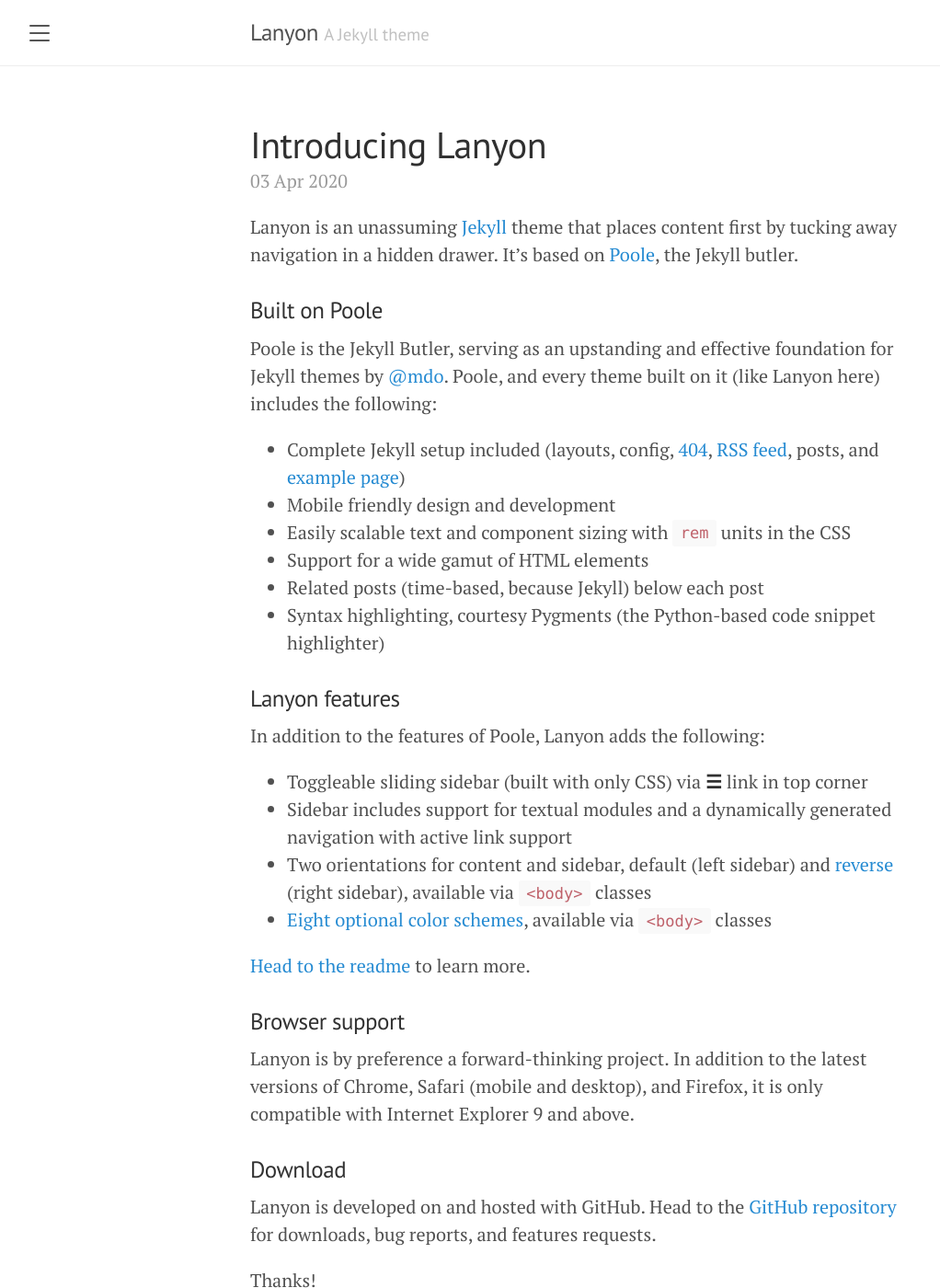
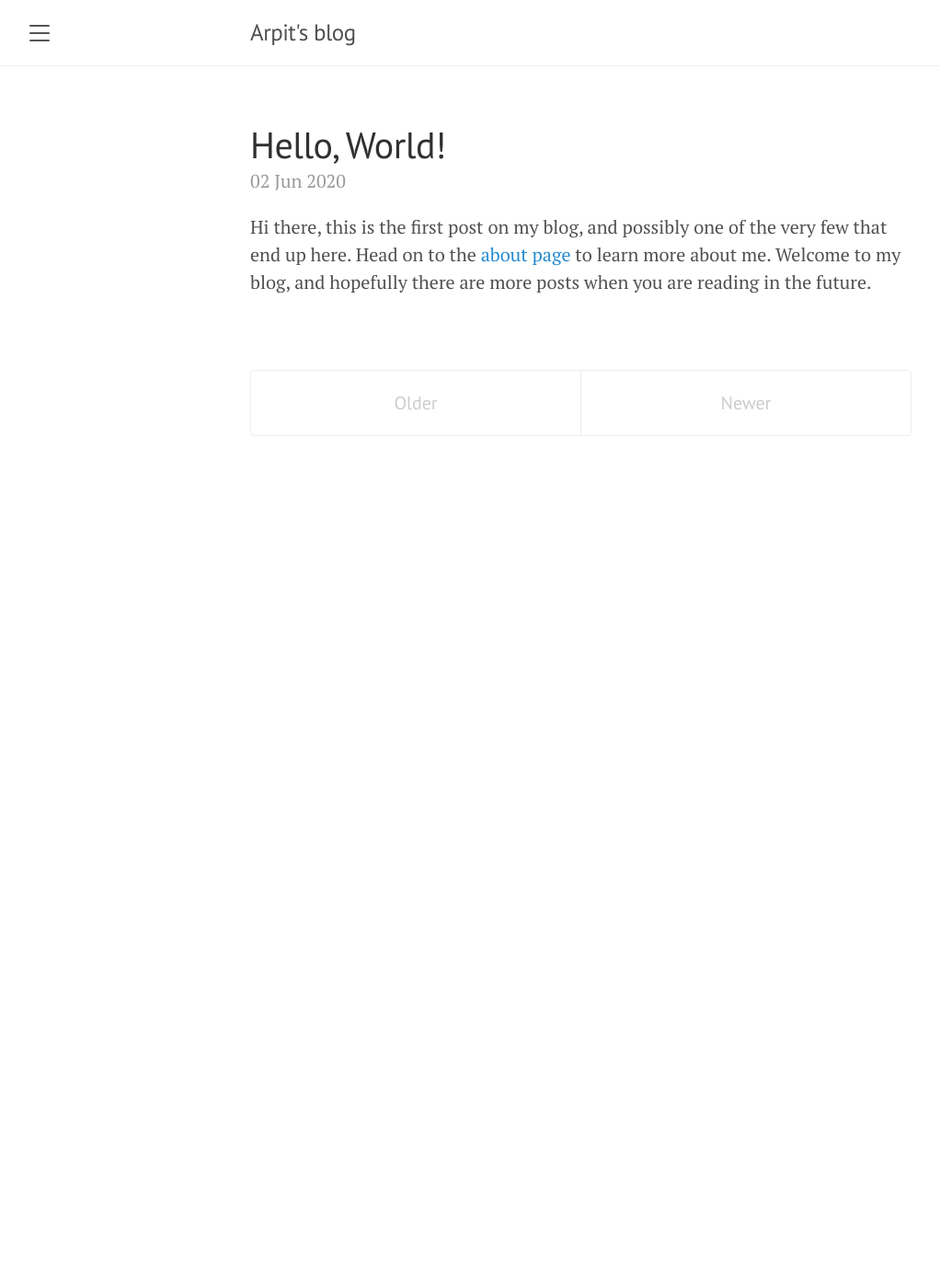
Before and after one commit to arpit-saxena/blog, a Jekyll site: the page built from index.html, in a window 1280 px wide and 1400 px high. Shown: the whole window at 92% size, without its empty margins (8-1030 px from the left). Built offline with Jekyll 4.4.1, drawn with Linux system fonts in a browser that asks for light colours; the list of posts is cut into pages by our own code; some of the changed text lies outside the part shown.

Commit message:
Remove Lanyon content; add intro post

```diff
--- /dev/null
+++ b/Gemfile
@@ -0,0 +1,5 @@
+source 'https://rubygems.org'
+
+gem 'jekyll'
+gem 'jekyll-paginate'
+gem 'jekyll-watch'
--- a/_config.yml
+++ b/_config.yml
@@ -1,17 +1,16 @@
 # Setup
-title:               Lanyon
-tagline:             'A Jekyll theme'
-description:         'A reserved <a href="https://jekyllrb.com" target="_blank">Jekyll</a> theme that places the utmost gravity on content with a hidden drawer. Made by <a href="https://twitter.com/mdo" target="_blank">@mdo</a>.'
-url:                 http://lanyon.getpoole.com
+title:               Arpit's blog
+description:         'A blog where I hopefully put things I find interesting'
+url:                 https://arpit-saxena.github.io
 baseurl:             ''
-paginate:            5
+paginate:            1
 permalink:           pretty
 
 # About/contact
 author:
-  name:              Mark Otto
-  url:               https://twitter.com/mdo
-  email:             markdotto@gmail.com
+  name:              Arpit Saxena
+  url:               https://github.com/arpit-saxena
+  email:             arpit.saxena2000@yahoo.in
 
 # Gems
 plugins:
@@ -19,4 +18,3 @@ plugins:
 
 # Custom vars
 version:             1.1.0
-google_analytics_id: #UA-XXXX-Y
--- a/_includes/head.html
+++ b/_includes/head.html
@@ -24,16 +24,5 @@
   <link rel="apple-touch-icon-precomposed" sizes="144x144" href="{{ '/public/apple-touch-icon-precomposed.png' | absolute_url }}">
   <link rel="shortcut icon" href="{{ '/public/favicon.ico' | absolute_url }}">
 
-  <link rel="alternate" type="application/rss+xml" title="RSS" href="{{ '/atom.xml' | absolute_url }}">
-
-  {% if site.google_analytics_id %}
-  <script>
-    (function(i,s,o,g,r,a,m){i['GoogleAnalyticsObject']=r;i[r]=i[r]||function(){
-    (i[r].q=i[r].q||[]).push(arguments)},i[r].l=1*new Date();a=s.createElement(o),
-    m=s.getElementsByTagName(o)[0];a.async=1;a.src=g;m.parentNode.insertBefore(a,m)
-    })(window,document,'script','//www.google-analytics.com/analytics.js','ga');
-    ga('create', '{{ site.google_analytics_id }}', 'auto');
-    ga('send', 'pageview');
-  </script>
-  {% endif %}
+  <link rel="alternate" type="application/rss+xml" title="RSS" href="{{ '/atom.xml' | absolute_url }}"
 </head>
--- a/_includes/sidebar.html
+++ b/_includes/sidebar.html
@@ -25,9 +25,6 @@
       {% endif %}
     {% endfor %}
 
-    <a class="sidebar-nav-item" href="{{ site.github.repo }}/archive/v{{ site.version }}.zip">Download</a>
-    <a class="sidebar-nav-item" href="{{ site.github.repo }}">GitHub project</a>
-    <span class="sidebar-nav-item">Currently v{{ site.version }}</span>
   </nav>
 
   <div class="sidebar-item">
--- a/_posts/2020-04-01-whats-jekyll.md
+++ /dev/null
@@ -1,12 +0,0 @@
----
-layout: post
-title: What's Jekyll?
----
-
-[Jekyll](https://jekyllrb.com) is a static site generator, an open-source tool for creating simple yet powerful websites of all shapes and sizes. From [the project's readme](https://github.com/mojombo/jekyll/blob/master/README.markdown):
-
-  > Jekyll is a simple, blog aware, static site generator. It takes a template directory [...] and spits out a complete, static website suitable for serving with Apache or your favorite web server. This is also the engine behind GitHub Pages, which you can use to host your project’s page or blog right here from GitHub.
-
-It's an immensely useful tool and one we encourage you to use here with Lanyon.
-
-Find out more by [visiting the project on GitHub](https://github.com/mojombo/jekyll).
--- a/_posts/2020-04-02-example-content.md
+++ /dev/null
@@ -1,122 +0,0 @@
----
-layout: post
-title: Example content
----
-
-
-<div class="message">
-  Howdy! This is an example blog post that shows several types of HTML content supported in this theme.
-</div>
-
-Cum sociis natoque penatibus et magnis <a href="#">dis parturient montes</a>, nascetur ridiculus mus. *Aenean eu leo quam.* Pellentesque ornare sem lacinia quam venenatis vestibulum. Sed posuere consectetur est at lobortis. Cras mattis consectetur purus sit amet fermentum.
-
-> Curabitur blandit tempus porttitor. Nullam quis risus eget urna mollis ornare vel eu leo. Nullam id dolor id nibh ultricies vehicula ut id elit.
-
-Etiam porta **sem malesuada magna** mollis euismod. Cras mattis consectetur purus sit amet fermentum. Aenean lacinia bibendum nulla sed consectetur.
-
-## Inline HTML elements
-
-HTML defines a long list of available inline tags, a complete list of which can be found on the [Mozilla Developer Network](https://developer.mozilla.org/en-US/docs/Web/HTML/Element).
-
-- **To bold text**, use `<strong>`.
-- *To italicize text*, use `<em>`.
-- Abbreviations, like <abbr title="HyperText Markup Langage">HTML</abbr> should use `<abbr>`, with an optional `title` attribute for the full phrase.
-- Citations, like <cite>&mdash; Mark otto</cite>, should use `<cite>`.
-- <del>Deleted</del> text should use `<del>` and <ins>inserted</ins> text should use `<ins>`.
-- Superscript <sup>text</sup> uses `<sup>` and subscript <sub>text</sub> uses `<sub>`.
-
-Most of these elements are styled by browsers with few modifications on our part.
-
-## Heading
-
-Vivamus sagittis lacus vel augue rutrum faucibus dolor auctor. Duis mollis, est non commodo luctus, nisi erat porttitor ligula, eget lacinia odio sem nec elit. Morbi leo risus, porta ac consectetur ac, vestibulum at eros.
-
-### Code
-
-Cum sociis natoque penatibus et magnis dis `code element` montes, nascetur ridiculus mus.
-
-{% highlight js %}
-// Example can be run directly in your JavaScript console
-
-// Create a function that takes two arguments and returns the sum of those arguments
-var adder = new Function("a", "b", "return a + b");
-
-// Call the function
-adder(2, 6);
-// > 8
-{% endhighlight %}
-
-Aenean lacinia bibendum nulla sed consectetur. Etiam porta sem malesuada magna mollis euismod. Fusce dapibus, tellus ac cursus commodo, tortor mauris condimentum nibh, ut fermentum massa.
-
-### Lists
-
-Cum sociis natoque penatibus et magnis dis parturient montes, nascetur ridiculus mus. Aenean lacinia bibendum nulla sed consectetur. Etiam porta sem malesuada magna mollis euismod. Fusce dapibus, tellus ac cursus commodo, tortor mauris condimentum nibh, ut fermentum massa justo sit amet risus.
-
-* Praesent commodo cursus magna, vel scelerisque nisl consectetur et.
-* Donec id elit non mi porta gravida at eget metus.
-* Nulla vitae elit libero, a pharetra augue.
-
-Donec ullamcorper nulla non metus auctor fringilla. Nulla vitae elit libero, a pharetra augue.
-
-1. Vestibulum id ligula porta felis euismod semper.
-2. Cum sociis natoque penatibus et magnis dis parturient montes, nascetur ridiculus mus.
-3. Maecenas sed diam eget risus varius blandit sit amet non magna.
-
-Cras mattis consectetur purus sit amet fermentum. Sed posuere consectetur est at lobortis.
-
-<dl>
-  <dt>HyperText Markup Language (HTML)</dt>
-  <dd>The language used to describe and define the content of a Web page</dd>
-
-  <dt>Cascading Style Sheets (CSS)</dt>
-  <dd>Used to describe the appearance of Web content</dd>
-
-  <dt>JavaScript (JS)</dt>
-  <dd>The programming language used to build advanced Web sites and applications</dd>
-</dl>
-
-Integer posuere erat a ante venenatis dapibus posuere velit aliquet. Morbi leo risus, porta ac consectetur ac, vestibulum at eros. Nullam quis risus eget urna mollis ornare vel eu leo.
-
-### Tables
-
-Aenean lacinia bibendum nulla sed consectetur. Lorem ipsum dolor sit amet, consectetur adipiscing elit.
-
-<table>
-  <thead>
-    <tr>
-      <th>Name</th>
-      <th>Upvotes</th>
-      <th>Downvotes</th>
-    </tr>
-  </thead>
-  <tfoot>
-    <tr>
-      <td>Totals</td>
-      <td>21</td>
-      <td>23</td>
-    </tr>
-  </tfoot>
-  <tbody>
-    <tr>
-      <td>Alice</td>
-      <td>10</td>
-      <td>11</td>
-    </tr>
-    <tr>
-      <td>Bob</td>
-      <td>4</td>
-      <td>3</td>
-    </tr>
-    <tr>
-      <td>Charlie</td>
-      <td>7</td>
-      <td>9</td>
-    </tr>
-  </tbody>
-</table>
-
-Nullam id dolor id nibh ultricies vehicula ut id elit. Sed posuere consectetur est at lobortis. Nullam quis risus eget urna mollis ornare vel eu leo.
-
------
-
-Want to see something else added? <a href="https://github.com/poole/poole/issues/new">Open an issue.</a>
--- a/_posts/2020-04-03-introducing-lanyon.md
+++ /dev/null
@@ -1,38 +0,0 @@
----
-layout: post
-title: Introducing Lanyon
----
-
-Lanyon is an unassuming [Jekyll](http://jekyllrb.com) theme that places content first by tucking away navigation in a hidden drawer. It's based on [Poole](http://getpoole.com), the Jekyll butler.
-
-### Built on Poole
-
-Poole is the Jekyll Butler, serving as an upstanding and effective foundation for Jekyll themes by [@mdo](https://twitter.com/mdo). Poole, and every theme built on it (like Lanyon here) includes the following:
-
-* Complete Jekyll setup included (layouts, config, [404](/404), [RSS feed](/atom.xml), posts, and [example page](/about))
-* Mobile friendly design and development
-* Easily scalable text and component sizing with `rem` units in the CSS
-* Support for a wide gamut of HTML elements
-* Related posts (time-based, because Jekyll) below each post
-* Syntax highlighting, courtesy Pygments (the Python-based code snippet highlighter)
-
-### Lanyon features
-
-In addition to the features of Poole, Lanyon adds the following:
-
-* Toggleable sliding sidebar (built with only CSS) via **☰** link in top corner
-* Sidebar includes support for textual modules and a dynamically generated navigation with active link support
-* Two orientations for content and sidebar, default (left sidebar) and [reverse](https://github.com/poole/lanyon#reverse-layout) (right sidebar), available via `<body>` classes
-* [Eight optional color schemes](https://github.com/poole/lanyon#themes), available via `<body>` classes
-
-[Head to the readme](https://github.com/poole/lanyon#readme) to learn more.
-
-### Browser support
-
-Lanyon is by preference a forward-thinking project. In addition to the latest versions of Chrome, Safari (mobile and desktop), and Firefox, it is only compatible with Internet Explorer 9 and above.
-
-### Download
-
-Lanyon is developed on and hosted with GitHub. Head to the <a href="https://github.com/poole/lanyon">GitHub repository</a> for downloads, bug reports, and features requests.
-
-Thanks!
--- /dev/null
+++ b/_posts/2020-06-02-hello-world.md
@@ -0,0 +1,6 @@
+---
+layout: post
+title:  "Hello, World!"
+---
+
+Hi there, this is the first post on my blog, and possibly one of the very few that end up here. Head on to the [about page]({% link about.md %}) to learn more about me. Welcome to my blog, and hopefully there are more posts when you are reading in the future.
--- a/about.md
+++ b/about.md
@@ -3,27 +3,22 @@ layout: page
 title: About
 ---
 
-<p class="message">
-  Hey there! This page is included as an example. Feel free to customize it for your own use upon downloading. Carry on!
-</p>
+Hi there. I'm Arpit Saxena, currently a student at IIT Delhi pursuing a B.Tech. in Mathematics and Computing.
+I made this blog primarily so I could have a better understanding of things by writing about them, and consequently sharing the stuff I learnt.
+There would primarily be stuff related to things software related, but no guarantees to the quality :P
 
-In the novel, *The Strange Case of Dr. Jeykll and Mr. Hyde*, Mr. Poole is Dr. Jekyll's virtuous and loyal butler. Similarly, Poole is an upstanding and effective butler that helps you build Jekyll themes. It's made by [@mdo](https://twitter.com/mdo).
+## Places you can find me
 
-There are currently two themes built on Poole:
+* [GitHub](https://www.github.com/arpit-saxena/)
+* [LinkedIn](https://www.linkedin.com/in/saxena-arpit/)
+* [Email](mailto:arpit.saxena2000@yahoo.in)
 
-* [Hyde](http://hyde.getpoole.com)
-* [Lanyon](http://lanyon.getpoole.com)
+## Contact me
 
-Learn more and contribute on [GitHub](https://github.com/poole).
+Got any feedback? I was too lazy to setup commenting, so feel free to contact me at my email id mentioned above.
 
-## Setup
+## Acknowledgements
 
-Some fun facts about the setup of this project include:
-
-* Built for [Jekyll](https://jekyllrb.com)
-* Developed on GitHub and hosted for free on [GitHub Pages](https://pages.github.com)
-* Coded with [Atom](https://atom.io)
-
-Have questions or suggestions? Feel free to [open an issue on GitHub](https://github.com/poole/issues/new) or [ask me on Twitter](https://twitter.com/mdo).
+This blog has been made on top of [Lanyon](https://github.com/poole/lanyon) which is an unassuming Jekyll theme based on Poole.
 
 Thanks for reading!
```
Also changed, not shown: Gemfile.lock (added).
